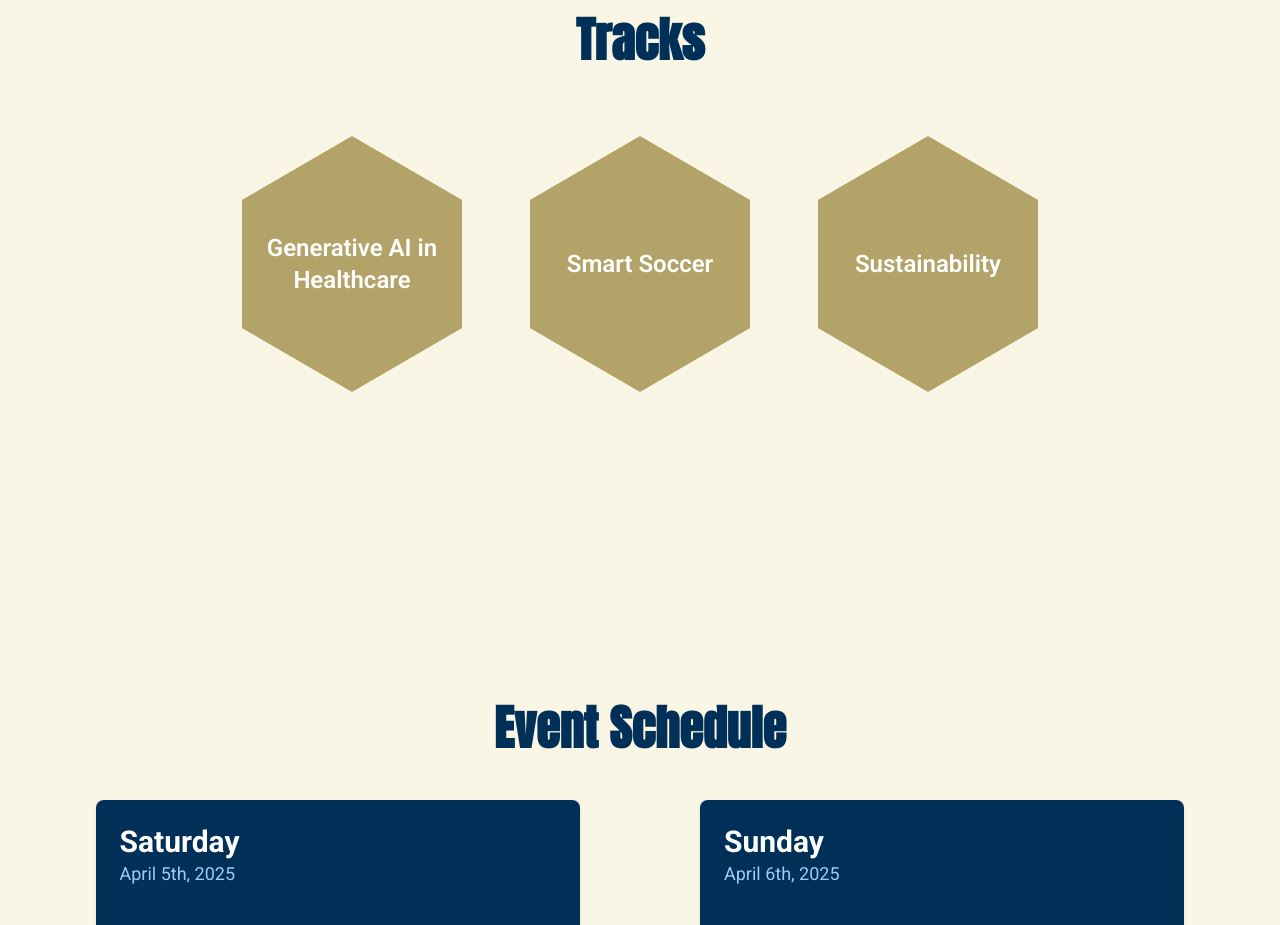
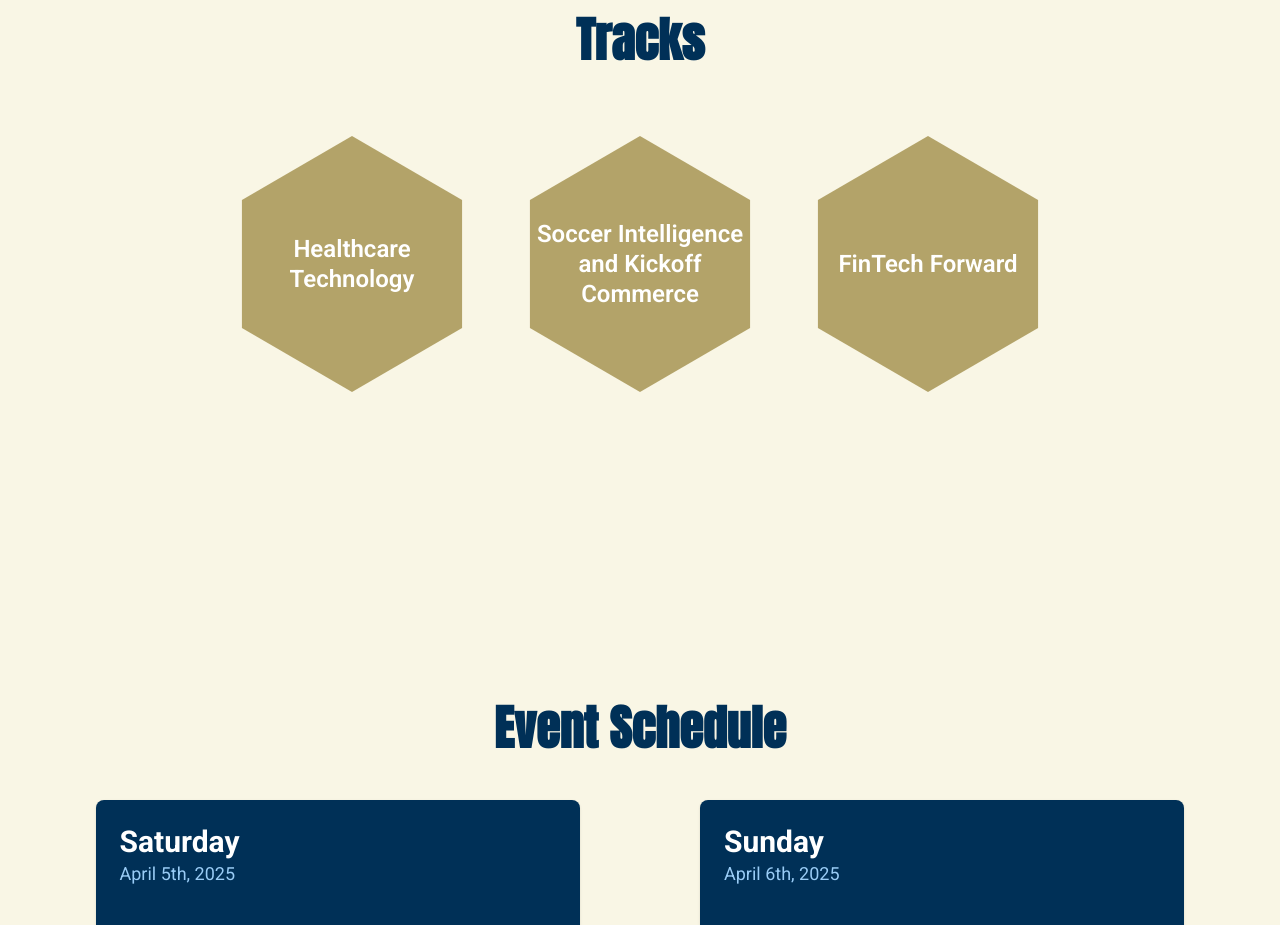
Before and after one commit to gt-webdev/coc-hackathon, a React (Vite) app: page / in a window 1280 px wide. Shown: the part 3120-4045 px from the top of the page. Built offline with nearby package versions, Linux system fonts and the light colour scheme.

Commit message:
changed tracks

```diff
--- a/src/components/Tracks.jsx
+++ b/src/components/Tracks.jsx
@@ -1,15 +1,15 @@
 const Tracks = () => {
   const tracks = [
     {
-      title: "Generative AI in Healthcare",
+      title: "Healthcare Technology",
       color: "bg-[#B3A369]",
     },
     {
-      title: "Smart Soccer",
+      title: "Soccer Intelligence and Kickoff Commerce",
       color: "bg-[#B3A369]",
     },
     {
-      title: "Sustainability",
+      title: "FinTech Forward",
       color: "bg-[#B3A369]",
     },
   ];
@@ -41,7 +41,7 @@ const Tracks = () => {
               className={`relative w-64 h-64 mx-auto ${track.color} text-white rounded-full shadow-lg
               transition-transform duration-300 ease-in-out hover:scale-110 clip-hexagon`}
             >
-              <h3 className="absolute inset-0 text-center flex justify-center items-center text-2xl font-semibold">
+              <h3 className="absolute inset-0 text-center flex justify-center items-center text-2xl font-semibold px-4 leading-tight whitespace-normal">
                 {track.title}
               </h3>
             </div>
```
Also changed, not shown: 4 other files (tests, documents, lock files or other folders).
